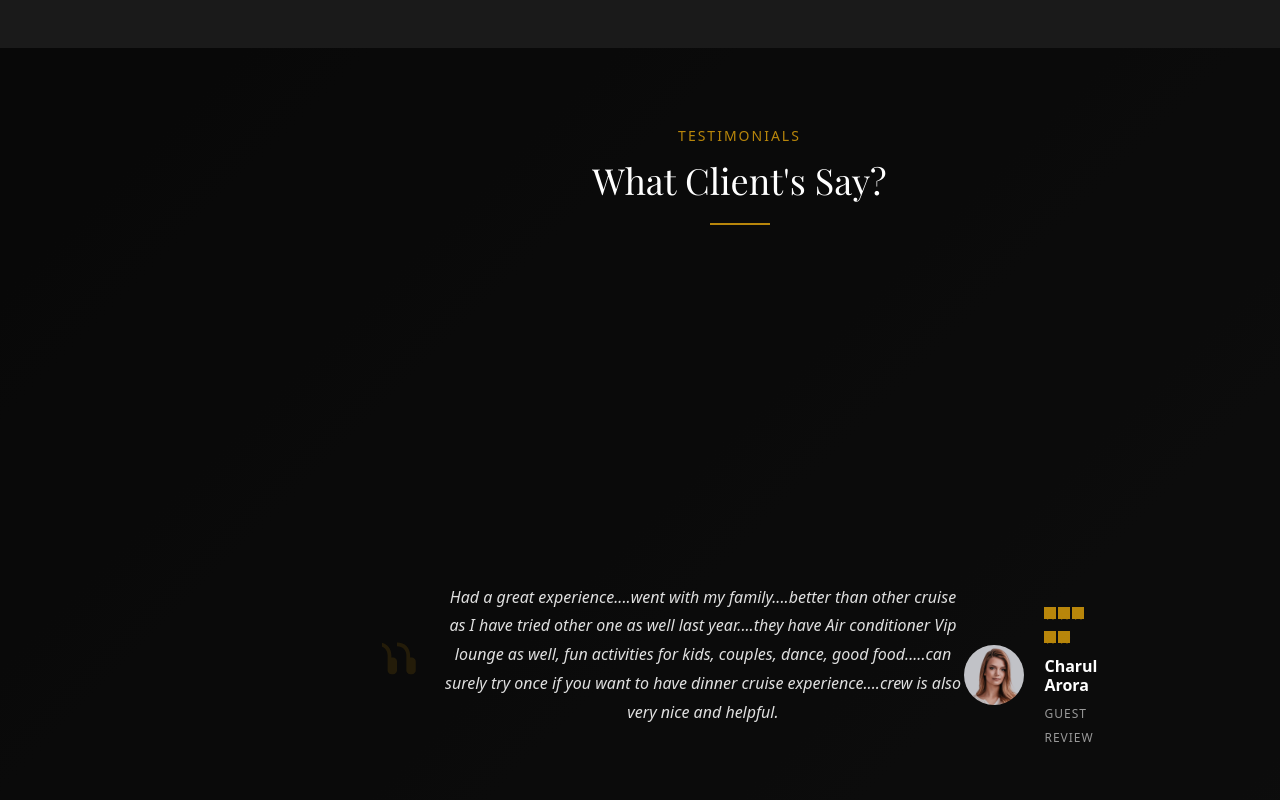
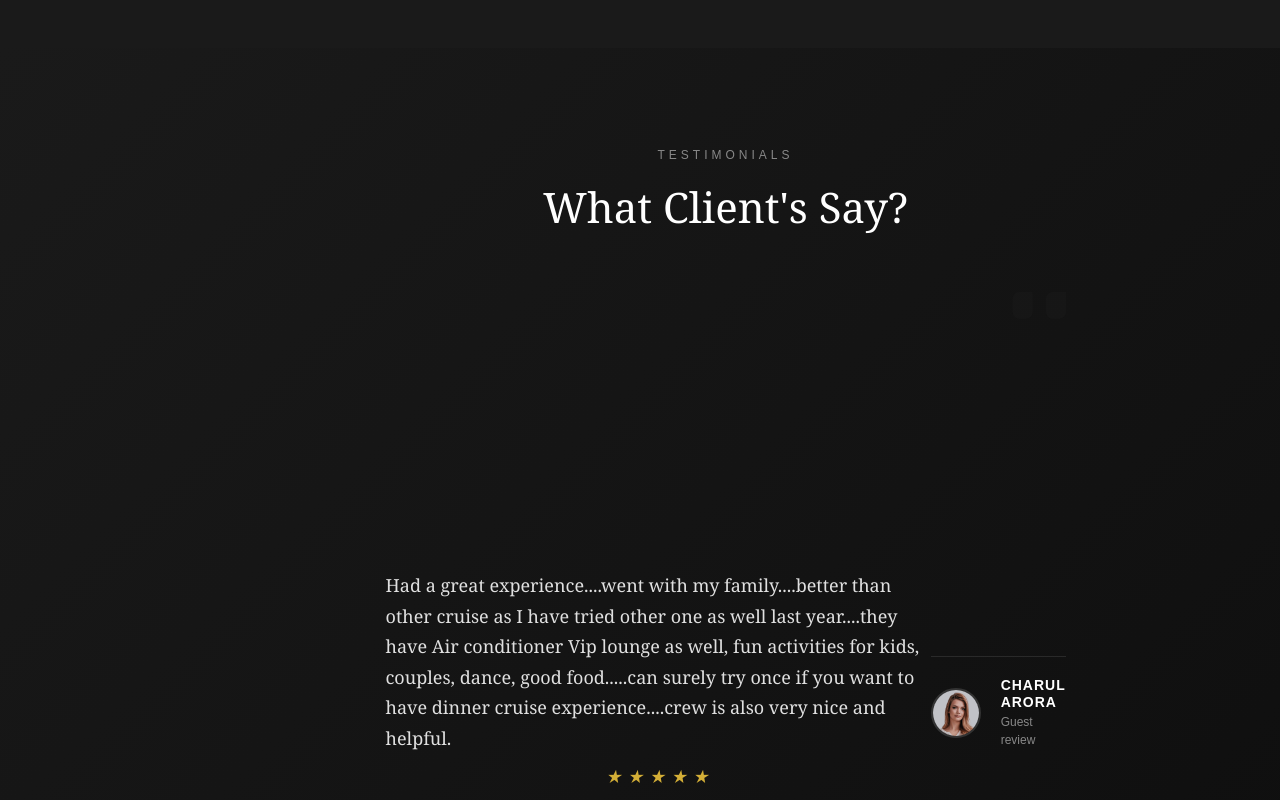
Before and after one commit to Kratagya-Webkorps/nautiamigo-angular, an Angular app: page / in a window 1280 px wide. Shown: the part 7140-7940 px from the top of the page. Built offline with nearby package versions, Linux system fonts and the light colour scheme; some icons are missing.

Commit message:
ng ERror fixed

```diff
--- a/src/app/testimonials/testimonials.component.css
+++ b/src/app/testimonials/testimonials.component.css
@@ -6,22 +6,11 @@
 
 .background {
   background-color: #1a1a1a;
-    background-image: linear-gradient(135deg, #1a1a1a 0%, #2d2d2d 100%);
+  background: linear-gradient(135deg, #1a1a1a 0%, #0d0d0d 100%);
   position: relative;
-    min-height: 500px;
+  min-height: 600px;
   display: flex;
   align-items: center;
-  }
-
-  .background::before {
-    content: '';
-    position: absolute;
-    top: 0;
-    left: 0;
-    width: 100%;
-    height: 100%;
-    background: rgba(0, 0, 0, 0.7);
-    z-index: 1;
 }
 
 .container {
@@ -30,24 +19,22 @@
   max-width: 1200px;
   margin: 0 auto;
   padding: 0 15px;
+  width: 100%;
 }
 
 .row {
   display: flex;
   justify-content: center;
+  width: 100%;
 }
 
 .col-md-8.offset-md-2 {
   width: 100%;
-    max-width: 800px;
+  max-width: 900px;
 }
 
 .section-padding {
-    padding: 80px 0;
-  }
-
-  .pb-0 {
-    padding-bottom: 0 !important;
+  padding: 100px 0;
 }
 
 /* Testimonials Box */
@@ -57,36 +44,32 @@
 }
 
 .head-box {
-    margin-bottom: 50px;
+  margin-bottom: 60px;
 }
 
 .head-box h6 {
-    font-size: 14px;
+  font-size: 12px;
   font-weight: 400;
-    letter-spacing: 2px;
+  letter-spacing: 4px;
   text-transform: uppercase;
-    color: #b8860b;
-    margin: 0 0 15px 0;
+  color: #888;
+  margin: 0 0 20px 0;
+  font-family: 'Arial', sans-serif;
 }
 
 .head-box h4 {
-    font-size: 36px;
+  font-size: 42px;
   font-weight: 300;
-    margin: 0 0 20px 0;
+  margin: 0;
   color: white;
-    font-family: 'Playfair Display', serif;
-  }
-
-  .line {
-    width: 60px;
-    height: 2px;
-    background-color: #b8860b;
-    margin: 0 auto;
+  font-family: 'Georgia', serif;
+  line-height: 1.2;
 }
 
 /* Swiper Styles */
 .testimonials-swiper {
-    padding-bottom: 50px;
+  padding-bottom: 80px;
+  width: 100%;
 }
 
 .testimonial-slide {
@@ -94,49 +77,83 @@
 }
 
 .item {
-    padding: 30px;
+  padding: 40px 60px;
   position: relative;
+  max-width: 800px;
+  margin: 0 auto;
 }
 
-  .quote {
-    display: block;
-    margin-bottom: 30px;
-    color: #b8860b;
-    font-size: 60px;
-    line-height: 1;
-    opacity: 0.3;
+.quote-mark {
+  position: absolute;
+  top: -20px;
+  right: 40px;
+  color: #333;
+  z-index: 1;
+  opacity: 0.4;
 }
 
-  .quote svg {
-    width: 60px;
-    height: 60px;
-    color: #b8860b;
-    opacity: 0.5;
+.quote-mark svg {
+  width: 80px;
+  height: 80px;
+  color: #333;
 }
 
 .item p {
+  font-size: 18px;
+  line-height: 1.7;
+  color: #e0e0e0;
+  margin: 0 0 50px 0;
+  font-weight: 300;
+  text-align: left;
+  position: relative;
+  z-index: 2;
+  font-family: 'Georgia', serif;
+}
+
+/* Testimonial Content */
+.testimonial-content {
+  margin-bottom: 30px;
+}
+
+.testimonial-content p {
+  margin-bottom: 15px;
+}
+
+.rating {
+  display: flex;
+  justify-content: center;
+  gap: 5px;
+  margin-top: 15px;
+}
+
+.star-rating {
+  color: #d4af37;
   font-size: 16px;
-    line-height: 1.8;
-    color: #e0e0e0;
-    margin-bottom: 40px;
-    font-style: italic;
-    font-weight: 300;
+  line-height: 1;
+}
+
+.star-rating::before {
+  content: '★';
 }
 
 /* Author Info */
-  .info {
+.author-info {
   display: flex;
   align-items: center;
   justify-content: center;
   gap: 20px;
+  margin-top: 20px;
+  padding-top: 20px;
+  border-top: 1px solid rgba(255, 255, 255, 0.1);
 }
 
 .author-img {
-    width: 60px;
-    height: 60px;
+  width: 50px;
+  height: 50px;
   border-radius: 50%;
   overflow: hidden;
   flex-shrink: 0;
+  border: 2px solid #333;
 }
 
 .author-img img {
@@ -149,78 +166,95 @@
   text-align: left;
 }
 
-  .rating {
-    display: block;
-    margin-bottom: 8px;
-  }
-
-  .star-rating {
-    display: inline-block;
-    width: 12px;
-    height: 12px;
-    background-color: #b8860b;
-    margin-right: 2px;
-    position: relative;
-  }
-
-  .star-rating::before {
-    content: '★';
-    color: #b8860b;
-    font-size: 12px;
-    position: absolute;
-    top: 0;
-    left: 0;
-  }
-
 .cont h6 {
-    font-size: 16px;
+  font-size: 14px;
   font-weight: 600;
   color: white;
-    margin: 0 0 5px 0;
+  margin: 0 0 2px 0;
+  letter-spacing: 1px;
+  text-transform: uppercase;
+  font-family: 'Arial', sans-serif;
 }
 
 .cont span:last-child {
   font-size: 12px;
-    color: #999;
-    text-transform: uppercase;
-    letter-spacing: 1px;
+  color: #888;
+  font-weight: 300;
+  font-family: 'Arial', sans-serif;
+  display: block;
 }
 
 /* Swiper Pagination */
 .testimonials-swiper::part(pagination) {
-    bottom: 10px;
+  bottom: 20px;
+  text-align: center;
 }
 
 .testimonials-swiper::part(bullet) {
-    background-color: rgba(184, 134, 11, 0.3);
-    width: 12px;
-    height: 12px;
+  background-color: rgba(255, 255, 255, 0.3);
+  width: 10px;
+  height: 10px;
   opacity: 1;
   transition: all 0.3s ease;
+  margin: 0 4px;
 }
 
 .testimonials-swiper::part(bullet-active) {
-    background-color: #b8860b;
+  background-color: #d4af37;
   transform: scale(1.2);
 }
 
 /* Responsive */
 @media (max-width: 768px) {
   .section-padding {
-      padding: 60px 0;
+    padding: 80px 0;
   }
 
   .head-box h4 {
-      font-size: 28px;
+    font-size: 32px;
+  }
+
+  .item {
+    padding: 30px 30px;
+  }
+
+  .item p {
+    font-size: 16px;
+    text-align: center;
   }
 
   .info {
     flex-direction: column;
     text-align: center;
+    align-items: center;
   }
 
   .cont {
     text-align: center;
+  }
+
+  .rating {
+    justify-content: center;
+  }
+
+  .quote-mark {
+    right: 20px;
+    top: -10px;
+  }
+
+  .quote-mark svg {
+    width: 60px;
+    height: 60px;
+  }
+}
+
+@media (max-width: 480px) {
+  .head-box h4 {
+    font-size: 28px;
+  }
+
+  .head-box h6 {
+    letter-spacing: 2px;
   }
 
   .item {
@@ -229,21 +263,25 @@
 
   .item p {
     font-size: 14px;
+    line-height: 1.6;
+    margin-bottom: 40px;
+  }
+
+  .quote-mark svg {
+    width: 50px;
+    height: 50px;
+  }
+
+  .author-img {
+    width: 60px;
+    height: 60px;
+  }
+
+  .cont h6 {
+    font-size: 14px;
+  }
+
+  .cont span:last-child {
+    font-size: 12px;
   }
 }
-
-  @media (max-width: 480px) {
-    .head-box h4 {
-      font-size: 24px;
-    }
-
-    .item p {
-      font-size: 13px;
-      line-height: 1.6;
-    }
-
-    .quote svg {
-      width: 40px;
-      height: 40px;
-    }
-  }
--- a/src/app/testimonials/testimonials.component.html
+++ b/src/app/testimonials/testimonials.component.html
@@ -1,13 +1,12 @@
 <section class="testimonials">
-    <div class="background bg-img bg-fixed section-padding pb-0">
+  <div class="background section-padding">
     <div class="container">
       <div class="row">
         <div class="col-md-8 offset-md-2">
           <div class="testimonials-box">
             <div class="head-box">
-                <h6>Testimonials</h6>
+              <h6>TESTIMONIALS</h6>
               <h4>What Client's Say?</h4>
-                <div class="line"></div>
             </div>
 
             <swiper-container
@@ -22,23 +21,25 @@
 
               <swiper-slide *ngFor="let testimonial of testimonials" class="testimonial-slide">
                 <div class="item">
-                    <span class="quote">
-                      <svg width="40" height="40" viewBox="0 0 40 40" fill="none" xmlns="http://www.w3.org/2000/svg">
-                        <path d="M16.25 25V15C16.25 11.25 13.75 8.75 10 8.75V6.25C15.25 6.25 18.75 9.75 18.75 15V16.25H20C21.25 16.25 22.5 17.5 22.5 18.75V25C22.5 26.25 21.25 27.5 20 27.5H18.75C17.5 27.5 16.25 26.25 16.25 25ZM3.75 25V15C3.75 11.25 1.25 8.75 -2.5 8.75V6.25C2.75 6.25 6.25 9.75 6.25 15V16.25H7.5C8.75 16.25 10 17.5 10 18.75V25C10 26.25 8.75 27.5 7.5 27.5H6.25C5 27.5 3.75 26.25 3.75 25Z" fill="currentColor"/>
+                  <div class="quote-mark">
+                    <svg width="60" height="60" viewBox="0 0 60 60" fill="none" xmlns="http://www.w3.org/2000/svg">
+                      <path d="M20 15C20 6.716 13.284 0 5 0v5c4.418 0 8 3.582 8 8v2h-3c-2.761 0-5 2.239-5 5v10c0 2.761 2.239 5 5 5h5c2.761 0 5-2.239 5-5V15zm25 0C45 6.716 38.284 0 30 0v5c4.418 0 8 3.582 8 8v2h-3c-2.761 0-5 2.239-5 5v10c0 2.761 2.239 5 5 5h5c2.761 0 5-2.239 5-5V15z" fill="currentColor" opacity="0.3"/>
                     </svg>
-                    </span>
+                  </div>
+                  <div class="testimonial-content">
                     <p>{{ testimonial.quote }}</p>
-                    <div class="info">
+                    <div class="rating">
+                      <i
+                        *ngFor="let star of generateStars(testimonial.rating)"
+                        class="star-rating">
+                      </i>
+                    </div>
+                  </div>
+                  <div class="author-info">
                     <div class="author-img">
                       <img [src]="testimonial.image" [alt]="testimonial.name" />
                     </div>
                     <div class="cont">
-                        <span class="rating">
-                          <i
-                            *ngFor="let star of generateStars(testimonial.rating)"
-                            class="star-rating">
-                          </i>
-                        </span>
                       <h6>{{ testimonial.name }}</h6>
                       <span>{{ testimonial.title }}</span>
                     </div>
--- a/src/app/testimonials/testimonials.component.ts
+++ b/src/app/testimonials/testimonials.component.ts
@@ -30,31 +30,31 @@ export class TestimonialsComponent implements OnInit {
     {
       id: 1,
       quote: "Had a great experience....went with my family....better than other cruise as I have tried other one as well last year....they have Air conditioner Vip lounge as well, fun activities for kids, couples, dance, good food.....can surely try once if you want to have dinner cruise experience....crew is also very nice and helpful.",
-      name: "Charul Arora",
+      name: "CHARUL ARORA",
       title: "Guest review",
-      image: "../../assets/img/team/4.jpg",
+      image: "assets/img/team/4.jpg",
       rating: 5
     },
     {
       id: 2,
-      quote: "Great experience. Was there on the occasion of my wife's bday and asked the hosts for a cake 10 mins before departure. Still the hosts especially Shelton was too helpful and got the same arranged. Thank you so much guys for making this happen. Wonderful experience and had lots of fun. Definitely recommended.",
-      name: "Sarvesh Kumar Rai",
+      quote: "Had an amazing time at nauti Amigo cruise, The vip lounge was fantastic, and the food was spot on. Big thanks to the team for their support. Truly a memorable experience Highly recommend.",
+      name: "DOLLY BAJAJ",
       title: "Guest review",
-      image: "../../assets/img/team/1.jpg",
+      image: "assets/img/team/5.jpg",
       rating: 5
     },
     {
       id: 3,
-      quote: "Had an amazing time at nauti Amigo cruise, The vip lounge was fantastic, and the food was spot on. Big thanks to the team for their support. Truly a memorable experience Highly recommend.",
-      name: "Dolly Bajaj",
+      quote: "Great experience. Was there on the occasion of my wife's bday and asked the hosts for a cake 10 mins before departure. Still the hosts especially Shelton was too helpful and got the same arranged. Thank you so much guys for making this happen. Wonderful experience and had lots of fun. Definitely recommended.",
+      name: "SARVESH KUMAR RAI",
       title: "Guest review",
-      image: "../../assets/img/team/5.jpg",
+      image: "assets/img/team/1.jpg",
       rating: 5
     }
   ];
 
   ngOnInit(): void {
-    // Swiper configuration can be set here if needed
+    // Component initialization
   }
 
   generateStars(rating: number): number[] {
```
Lines whose indentation alone changed are shown as unchanged.
